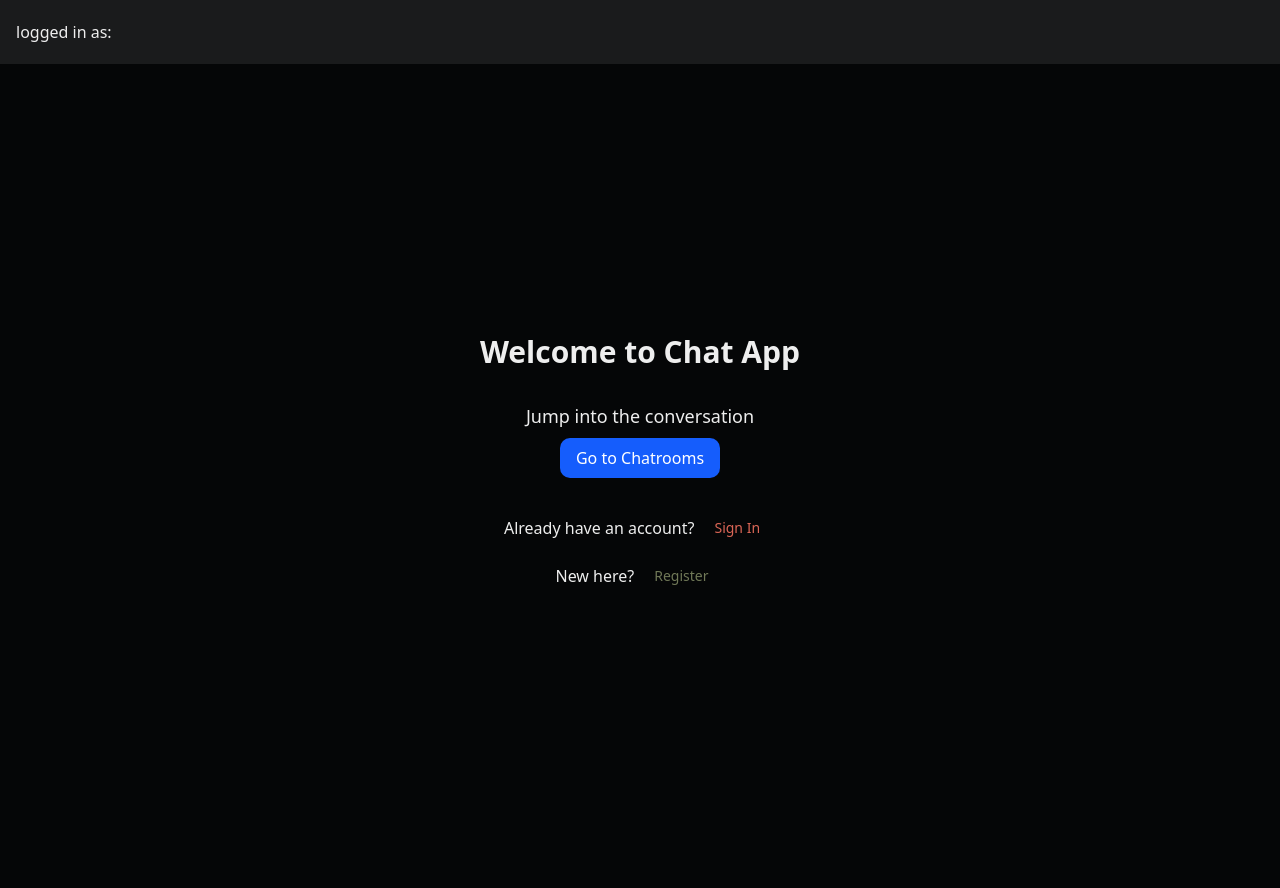
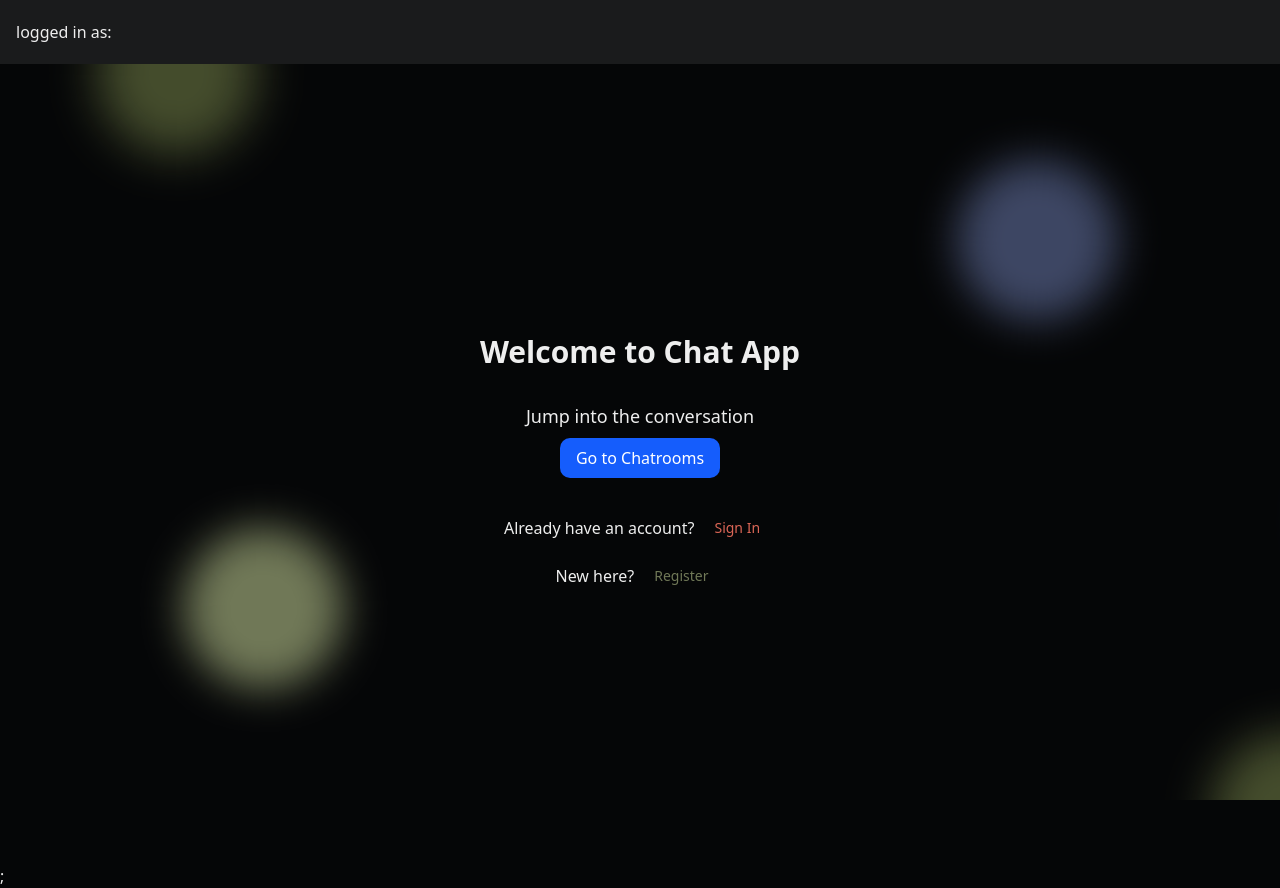
Before and after one commit to micnusz/chat-app-frontend, a Next.js app: page / in a window 1280 px wide. Before the commit the page ends 864 px from the top, so only its background shows below. Built offline with nearby package versions, Linux system fonts and the light colour scheme.

Commit message:
Added index page background animation, updated chatroom list ui

```diff
--- a/src/app/globals.css
+++ b/src/app/globals.css
@@ -155,3 +155,120 @@
   -ms-overflow-style: none;
   scrollbar-width: none;
 }
+
+@keyframes move {
+  100% {
+    transform: translate3d(0, 0, 1px) rotate(360deg);
+  }
+}
+
+.background {
+  position: fixed;
+  width: 100vw;
+  height: 100vh;
+  inset: 0;
+  background: var(--background);
+  overflow: hidden;
+  z-index: -1;
+}
+
+.ball {
+  position: absolute;
+  width: 20vmin;
+  height: 20vmin;
+  border-radius: 50%;
+  backface-visibility: hidden;
+  animation: move linear infinite;
+}
+
+/* Przypisanie kolorów z palety */
+.ball:nth-child(1) {
+  color: var(--chart-1);
+}
+.ball:nth-child(2) {
+  color: var(--chart-2);
+}
+.ball:nth-child(3) {
+  color: var(--chart-3);
+}
+.ball:nth-child(4) {
+  color: var(--chart-4);
+}
+.ball:nth-child(5) {
+  color: var(--chart-1);
+}
+.ball:nth-child(6) {
+  color: var(--chart-2);
+}
+.ball:nth-child(7) {
+  color: var(--chart-3);
+}
+.ball:nth-child(8) {
+  color: var(--chart-4);
+}
+
+/* --- indywidualne parametry ruchu --- */
+.ball:nth-child(1) {
+  top: 77%;
+  left: 88%;
+  animation-duration: 40s;
+  animation-delay: -3s;
+  transform-origin: 16vw -2vh;
+  box-shadow: 40vmin 0 5.7vmin currentColor;
+}
+.ball:nth-child(2) {
+  top: 42%;
+  left: 2%;
+  animation-duration: 53s;
+  animation-delay: -29s;
+  transform-origin: -19vw 21vh;
+  box-shadow: -40vmin 0 5.18vmin currentColor;
+}
+.ball:nth-child(3) {
+  top: 28%;
+  left: 18%;
+  animation-duration: 49s;
+  animation-delay: -8s;
+  transform-origin: -22vw 3vh;
+  box-shadow: 40vmin 0 5.25vmin currentColor;
+}
+.ball:nth-child(4) {
+  top: 50%;
+  left: 79%;
+  animation-duration: 26s;
+  animation-delay: -21s;
+  transform-origin: -17vw -6vh;
+  box-shadow: 40vmin 0 5.28vmin currentColor;
+}
+.ball:nth-child(5) {
+  top: 46%;
+  left: 15%;
+  animation-duration: 36s;
+  animation-delay: -40s;
+  transform-origin: 4vw 0vh;
+  box-shadow: -40vmin 0 5.96vmin currentColor;
+}
+.ball:nth-child(6) {
+  top: 77%;
+  left: 16%;
+  animation-duration: 31s;
+  animation-delay: -10s;
+  transform-origin: 18vw 4vh;
+  box-shadow: 40vmin 0 5.18vmin currentColor;
+}
+.ball:nth-child(7) {
+  top: 22%;
+  left: 17%;
+  animation-duration: 55s;
+  animation-delay: -6s;
+  transform-origin: 1vw -23vh;
+  box-shadow: -40vmin 0 5.7vmin currentColor;
+}
+.ball:nth-child(8) {
+  top: 41%;
+  left: 47%;
+  animation-duration: 43s;
+  animation-delay: -28s;
+  transform-origin: 25vw -3vh;
+  box-shadow: 40vmin 0 5.2vmin currentColor;
+}
--- a/src/app/layout.tsx
+++ b/src/app/layout.tsx
@@ -3,6 +3,7 @@ import { Geist, Geist_Mono } from "next/font/google";
 import "./globals.css";
 import Navbar from "@/components/Navbar";
 import QueryProvider from "@/lib/tanstack/QueryProvider";
+import AnimatedBalls from "@/components/AnimatedBalls";
 
 const geistSans = Geist({
   variable: "--font-geist-sans",
--- a/src/app/page.tsx
+++ b/src/app/page.tsx
@@ -1,41 +1,13 @@
-"use client";
+"use server";
 
-import { Button } from "@/components/ui/button";
-import Link from "next/link";
+import AnimatedBalls from "@/components/AnimatedBalls";
+import HomePageClient from "@/components/HomePageClient";
 
-export default function HomePage() {
+export default async function HomePage() {
   return (
-    <div className="min-h-screen flex flex-col items-center justify-center space-y-8">
-      <h1 className="text-3xl font-bold">Welcome to Chat App</h1>
-
-      <div className="flex flex-col items-center space-y-2">
-        <p className="text-lg text-foreground">Jump into the conversation</p>
-        <Link
-          href="/chatrooms"
-          className="px-4 py-2 bg-blue-600 text-white rounded-lg hover:bg-blue-700"
-        >
-          Go to Chatrooms
-        </Link>
-      </div>
-
-      <div className="flex flex-col items-center space-y-3">
-        <div className="flex items-center flex-row gap-x-1">
-          <span className="text-foreground">Already have an account?</span>
-          <Link href="/signin">
-            <Button variant="link" className="text-chart-3">
-              Sign In
-            </Button>
-          </Link>
-        </div>
-        <div className="flex flex-row gap-x-1 items-center">
-          <span className="text-foreground">New here?</span>
-          <Link href="/signup">
-            <Button variant="link" className="text-chart-2">
-              Register
-            </Button>
-          </Link>
-        </div>
-      </div>
+    <div>
+      <AnimatedBalls />
+      <HomePageClient />;
     </div>
   );
 }
--- /dev/null
+++ b/src/components/AnimatedBalls.tsx
@@ -0,0 +1,11 @@
+"use client";
+
+export default function AnimatedBalls() {
+  return (
+    <div className="background">
+      {Array.from({ length: 8 }).map((_, i) => (
+        <span key={i} className="ball" />
+      ))}
+    </div>
+  );
+}
--- a/src/components/ChatRoomList.tsx
+++ b/src/components/ChatRoomList.tsx
@@ -5,6 +5,7 @@ import JoinRoomDialog from "./JoinRoomDialog";
 import { useChatList } from "@/lib/hooks/useChatList";
 import { Button } from "./ui/button";
 import { ChatRoom } from "@/lib/types";
+import { Calendar, Lock, User } from "lucide-react";
 
 export default function ChatRoomList() {
   const [selectedRoom, setSelectedRoom] = useState<ChatRoom | null>(null);
@@ -20,13 +21,35 @@ export default function ChatRoomList() {
   };
 
   return (
-    <div className="space-y-2 w-full">
+    <div className="space-y-3 w-full">
       {rooms?.map((room) => (
         <div
           key={room.id}
-          className="flex justify-between items-center p-2 border rounded w-full"
+          className="flex flex-col sm:flex-row justify-between items-start sm:items-center p-4 border border-border rounded-xl w-full hover:shadow-lg transition-shadow duration-200 bg-card"
         >
-          <span>{room.name}</span>
+          <div className="flex flex-col sm:flex-row sm:items-center gap-4 w-full sm:w-auto">
+            <div className="flex items-center gap-1">
+              <User className="w-4 h-4 text-muted-foreground" />
+              <span className="font-medium text-foreground">{room.name}</span>
+            </div>
+            <div className="flex items-center gap-1">
+              <Calendar className="w-4 h-4 text-muted-foreground" />
+              <span className="text-sm text-muted-foreground">
+                {room.createdAt
+                  ? new Date(room.createdAt).toLocaleDateString()
+                  : "Unknown"}
+              </span>
+            </div>
+            <div className="flex items-center gap-1">
+              {room.requiresPassword && (
+                <>
+                  <Lock className="w-4 h-4 text-chart-2" />
+                  <span className="text-sm text-chart-2">Protected</span>
+                </>
+              )}
+            </div>
+          </div>
+
           <JoinRoomDialog
             room={room}
             open={selectedRoom?.id === room.id && dialogOpen}
@@ -36,8 +59,9 @@ export default function ChatRoomList() {
             }}
           >
             <Button
-              className="bg-blue-500 text-white px-2 py-1 rounded"
+              variant={"destructive"}
               onClick={() => handleJoinClick(room)}
+              className="mt-3 sm:mt-0"
             >
               Join
             </Button>
--- a/src/components/CreateRoomForm.tsx
+++ b/src/components/CreateRoomForm.tsx
@@ -6,6 +6,8 @@ import { useCreateRoom } from "@/lib/hooks/useCreateRoom";
 import { AxiosError } from "axios";
 import { ChatRoom } from "@/lib/types";
 import { chatRoomSchema } from "@/lib/validation/chatRoomSchema";
+import { Button } from "./ui/button";
+import { Input } from "./ui/input";
 
 export default function CreateRoomForm() {
   const { user } = useUserStore();
@@ -64,6 +66,8 @@ export default function CreateRoomForm() {
     );
   }
 
+  const isDisabled = isPending || name === "";
+
   return (
     <div className="flex flex-col gap-y-2">
       <h1>Create room:</h1>
@@ -71,33 +75,34 @@ export default function CreateRoomForm() {
         onSubmit={handleSubmit}
         className="flex flex-col gap-2 w-full max-w-sm md:max-w-full"
       >
-        <input
+        <Input
           type="text"
           placeholder="Room name"
           value={name}
           onChange={(e) => setName(e.target.value)}
           required
-          className="border p-2 rounded w-full"
+          className="w-full"
         />
-        <input
+        <Input
           type="password"
           placeholder="Password (optional)"
           value={password}
           onChange={(e) => setPassword(e.target.value)}
-          className="border p-2 rounded w-full"
+          className="w-full"
         />
 
         {validationError && (
           <p className="text-red-500 text-sm">{validationError}</p>
         )}
 
-        <button
+        <Button
           type="submit"
-          disabled={isPending}
-          className="bg-blue-500 text-white p-2 rounded disabled:opacity-50"
+          disabled={isDisabled}
+          variant={isDisabled ? "outline" : "destructive"}
+          className="disabled:opacity-50"
         >
           {isPending ? "Creating..." : "Create Room"}
-        </button>
+        </Button>
 
         {message && <p className="text-sm mt-1">{message}</p>}
 
--- /dev/null
+++ b/src/components/HomePageClient.tsx
@@ -0,0 +1,41 @@
+"use client";
+
+import { Button } from "@/components/ui/button";
+import Link from "next/link";
+
+export default function HomePageClient() {
+  return (
+    <div className="min-h-screen flex flex-col items-center justify-center space-y-8">
+      <h1 className="text-3xl font-bold">Welcome to Chat App</h1>
+
+      <div className="flex flex-col items-center space-y-2">
+        <p className="text-lg text-foreground">Jump into the conversation</p>
+        <Link
+          href="/chatrooms"
+          className="px-4 py-2 bg-blue-600 text-white rounded-lg hover:bg-blue-700"
+        >
+          Go to Chatrooms
+        </Link>
+      </div>
+
+      <div className="flex flex-col items-center space-y-3">
+        <div className="flex items-center flex-row gap-x-1">
+          <span className="text-foreground">Already have an account?</span>
+          <Link href="/signin">
+            <Button variant="link" className="text-chart-3">
+              Sign In
+            </Button>
+          </Link>
+        </div>
+        <div className="flex flex-row gap-x-1 items-center">
+          <span className="text-foreground">New here?</span>
+          <Link href="/signup">
+            <Button variant="link" className="text-chart-2">
+              Register
+            </Button>
+          </Link>
+        </div>
+      </div>
+    </div>
+  );
+}
```
